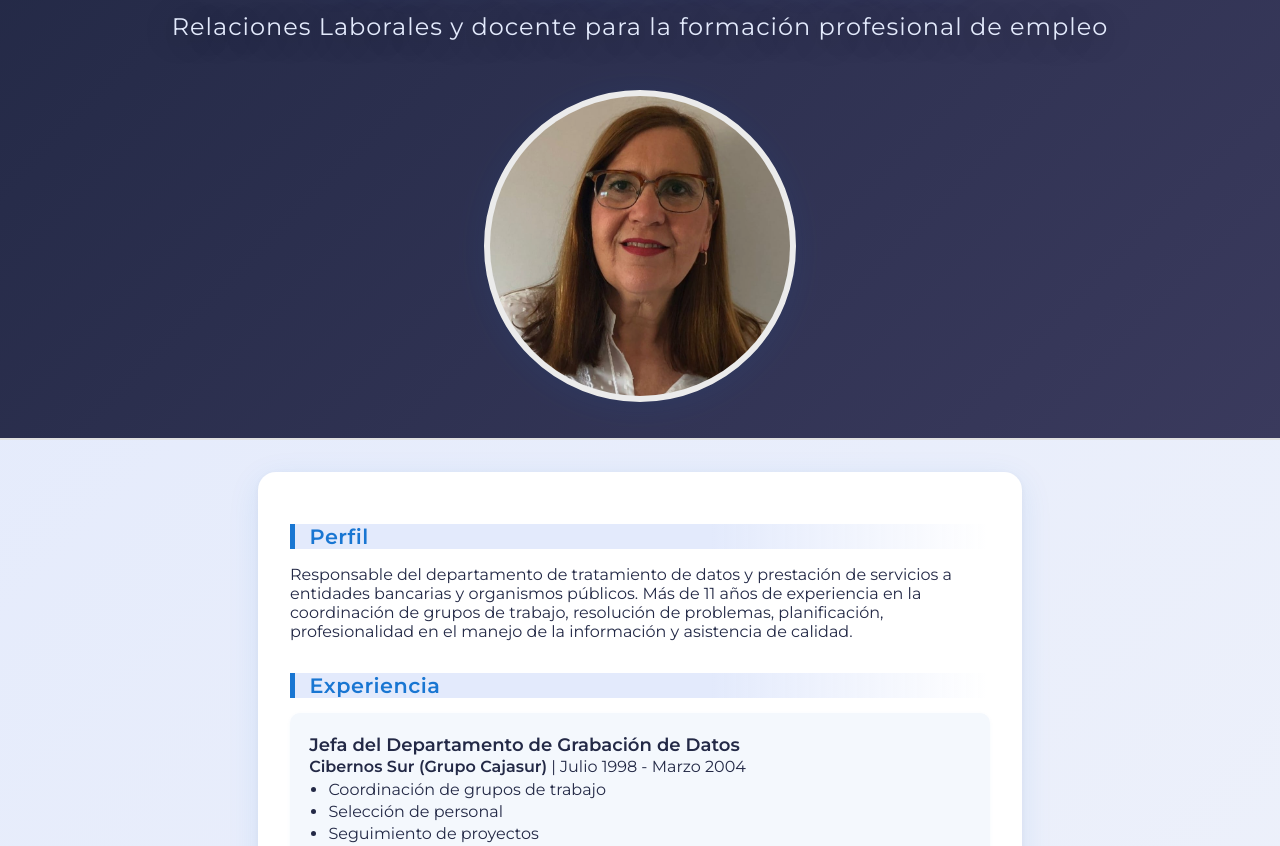
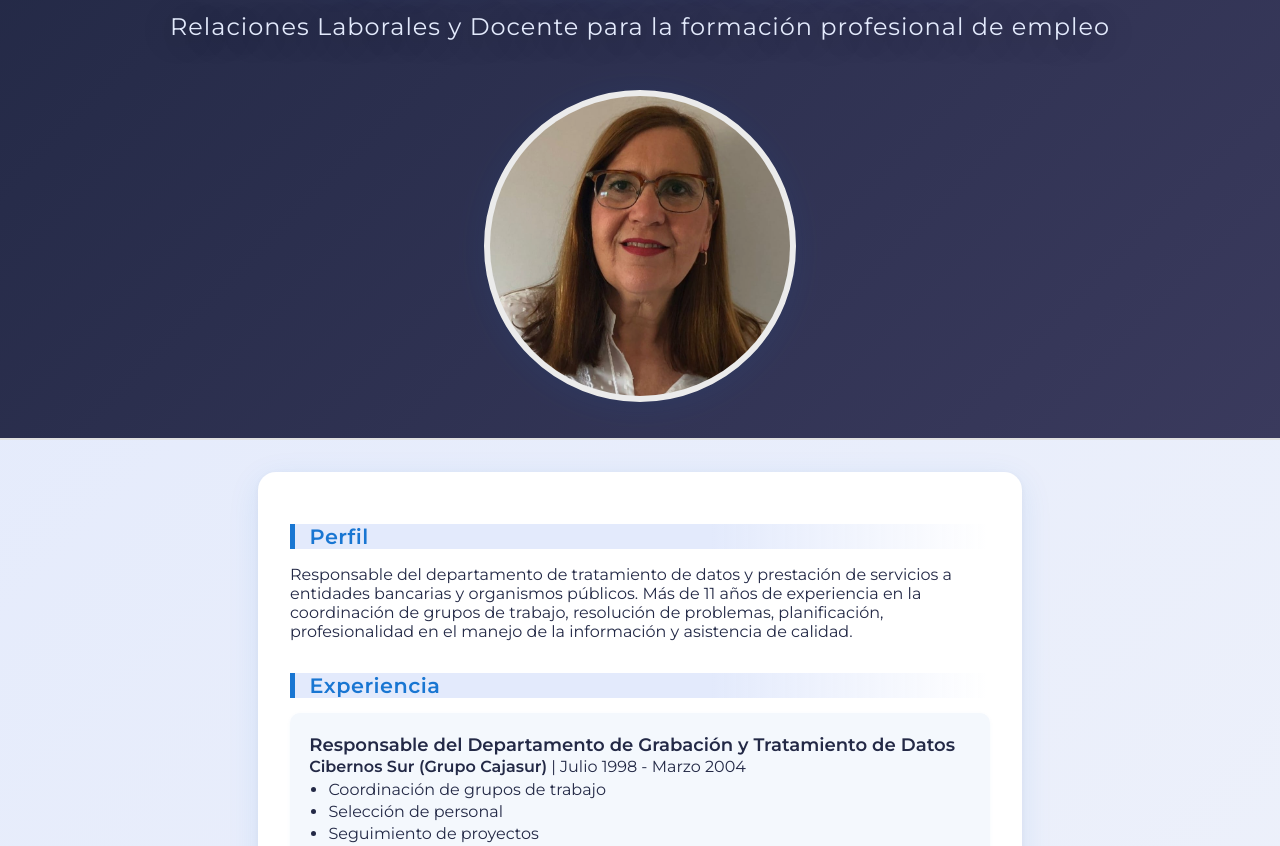
Before and after one commit to anamaexco/anamaexco.github.io, a plain HTML site: page index.html in a window 1280 px wide. Shown: the part 106-952 px from the top of the page. Drawn offline with Linux system fonts and the light colour scheme.

Commit message:
Fix subtitle and job title for clarity and consistency

```diff
--- a/index.html
+++ b/index.html
@@ -15,7 +15,7 @@
         </div>
         <div class="hero-overlay">
             <h1 class="hero-title">Ana Mª Expósito Cortés</h1>
-            <p class="hero-subtitle">Relaciones Laborales y docente para la formación profesional de empleo</p>
+            <p class="hero-subtitle">Relaciones Laborales y Docente para la formación profesional de empleo</p>
         </div>
     </header>
     <div class="app-bar compact" id="compactHeader">
@@ -40,7 +40,7 @@
         <section class="experiencia">
             <h2>Experiencia</h2>
             <div class="job">
-                <h3>Jefa del Departamento de Grabación de Datos</h3>
+                <h3>Responsable del Departamento de Grabación y Tratamiento de Datos</h3>
                 <p><strong>Cibernos Sur (Grupo Cajasur)</strong> | Julio 1998 - Marzo 2004</p>
                 <ul>
                     <li>Coordinación de grupos de trabajo</li>
```
